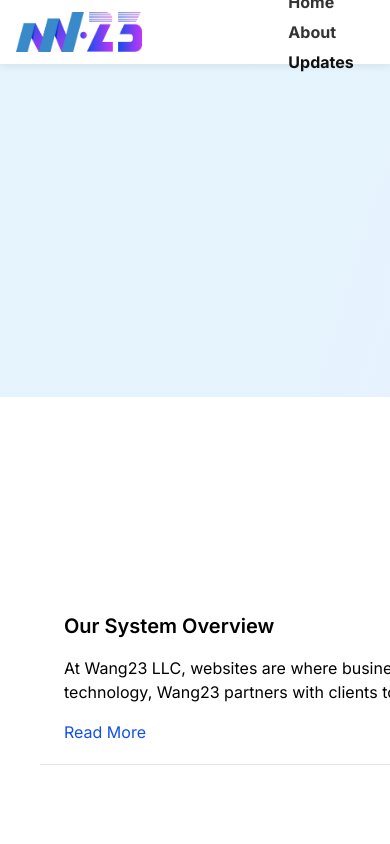
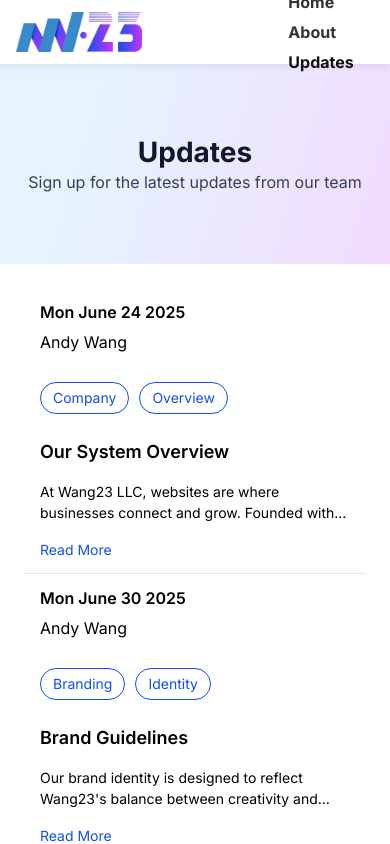
Before and after one commit to ZhengxuWangAndy/Wang23-Website, a React (Vite) app: page /updates in a window 390 px wide. Built offline with nearby package versions, Linux system fonts and the light colour scheme.

Commit message:
made the design responsive

```diff
--- a/src/styles/Update.css
+++ b/src/styles/Update.css
@@ -9,8 +9,10 @@
 }
 
 .updates-header {
-    width: 1512px;
-    height: 333px;
+    max-width: 1512px;
+    width: 100%;
+    height: auto;
+    min-height: 333px;
     background: linear-gradient(106.96deg, rgba(128, 198, 248, 0.2) 24.67%, rgba(200, 53, 248, 0.2) 112.48%);
     opacity: 1;
     padding: 3rem 1.5rem;
@@ -45,8 +47,9 @@
 }
 
 .updates-content {
-    width: 1120px;
-    height: 1011px;
+    max-width: 1120px;
+    width: 100%;
+    height: auto;
     opacity: 1;
     gap: 10px;
     margin: 0 auto;
@@ -56,7 +59,8 @@
 }
 
 .updates-card {
-    width: 1120px;
+    max-width: 1120px;
+    width: 100%;
     height: auto;
     opacity: 1;
     padding: 10px;
@@ -77,7 +81,8 @@
 }
 
 .update-meta {
-    width: 341px;
+    max-width: 341px;
+    width: 100%;
     height: auto;
     opacity: 1;
     padding-top: 0;
@@ -112,8 +117,10 @@
 }
 
 .update-tags {
-    width: 341px;
-    height: 55px;
+    max-width: 341px;
+    width: 100%;
+    height: auto;
+    min-height: 55px;
     opacity: 1;
     padding-top: 10px;
     padding-bottom: 10px;
@@ -143,10 +150,6 @@
     align-items: center;
     justify-content: center;
     white-space: nowrap;
-}
-
-.update-tag:hover {
-    background: #eff6ff;
 }
 
 .update-content {
@@ -239,24 +242,93 @@
 }
 
 @media (max-width: 768px) {
+    .updates-header {
+        padding: 2rem 1rem;
+        min-height: 250px;
+    }
+
+    .updates-header h1 {
+        font-size: 32px;
+    }
+
+    .updates-header p {
+        font-size: 18px;
+    }
+
+    .updates-content {
+        padding: 2rem 1rem;
+    }
+
+    .updates-card {
+        padding: 1rem 1.5rem;
+    }
+
     .update-item {
-    flex-direction: column;
-    gap: 1.5rem;
+        flex-direction: column;
+        gap: 1.5rem;
+        min-height: auto;
     }
 
     .update-meta {
-    width: 100%;
+        width: 100%;
+        max-width: 100%;
+        align-items: flex-start;
     }
 
-    .update-meta {
-    width: 100%;
+    .update-date,
+    .update-author {
+        text-align: left;
+    }
+
+    .update-tags {
+        width: 100%;
+        max-width: 100%;
+        justify-content: flex-start;
+    }
+}
+
+@media (max-width: 480px) {
+    .updates-header {
+        padding: 1.5rem 0.75rem;
+        min-height: 200px;
+    }
+
+    .updates-header h1 {
+        font-size: 28px;
+    }
+
+    .updates-header p {
+        font-size: 16px;
+    }
+
+    .updates-content {
+        padding: 1rem 0.5rem;
     }
 
     .updates-card {
-    padding: 1rem 1.5rem;
+        padding: 0.5rem 1rem;
     }
 
-    .updates-content {
-    padding: 2rem 1rem;
+    .update-item {
+        padding: 16px;
+        gap: 1rem;
+    }
+
+    .update-title {
+        font-size: 18px;
+    }
+
+    .update-description {
+        font-size: 14px;
+    }
+
+    .update-link {
+        font-size: 14px;
+    }
+
+    .update-tag {
+        font-size: 14px;
+        height: 32px;
+        padding: 6px 12px;
     }
 }
```
